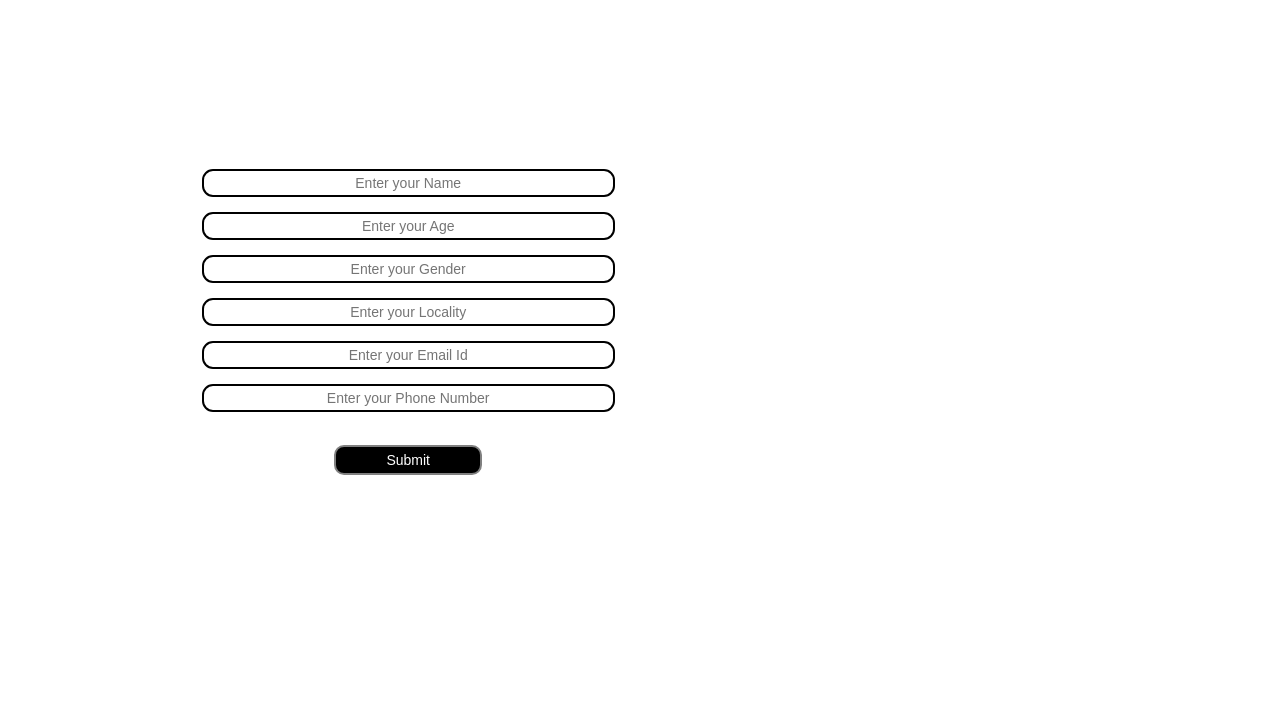
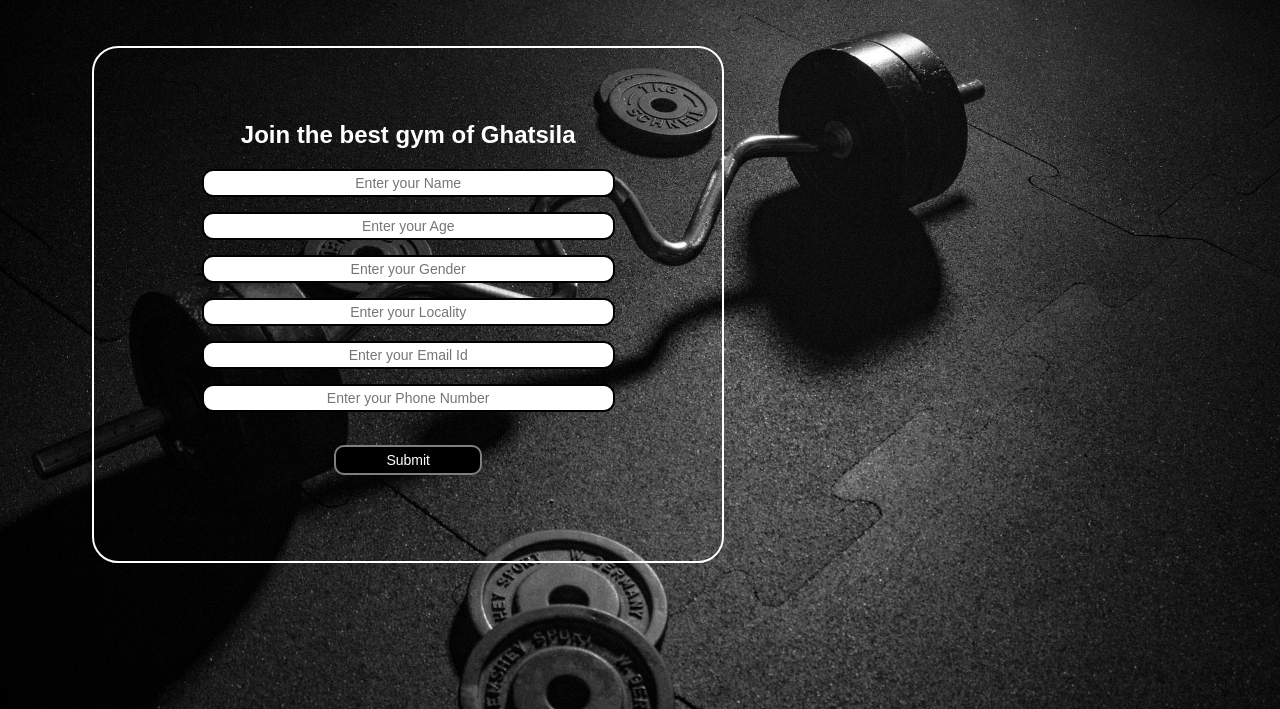
Before and after one commit to prabhatkrrajak/gymWebsite, a plain HTML site: page index.html in a window 1280 px wide. Shown: the part 91-800 px from the top of the page. Drawn offline with Linux system fonts and the light colour scheme; the site is published under a folder, as on GitHub Pages, so addresses that start at the root find nothing; a web font is replaced by a local one.

Commit message:
complete

```diff
--- a/css/style.css
+++ b/css/style.css
@@ -4,7 +4,7 @@
             font-family: 'Otomanopee One', sans-serif;
             margin: 0px;
             padding: 0px;
-            background: url('/img/bg.jpg');
+            background: url('../img/bg.jpg');
             background-size: cover;
         }
 
```
Also changed, not shown: index.html (+2 -0 lines).
